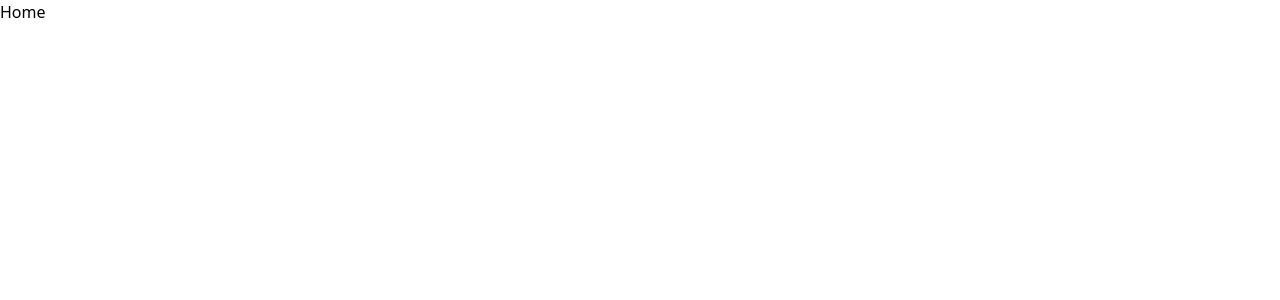
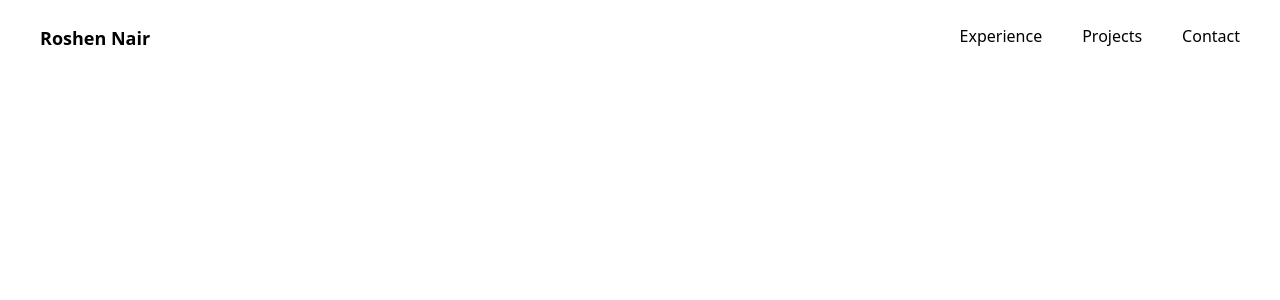
Before and after one commit to roshennair/website-v2, a Next.js app: page / in a window 1280 px wide. Shown: the top 300 px of the page. Built offline with nearby package versions, Linux system fonts and the light colour scheme.

Commit message:
Create header component

```diff
--- /dev/null
+++ b/components/header.tsx
@@ -0,0 +1,51 @@
+import { MenuIcon, XIcon } from '@heroicons/react/solid';
+import { useState } from 'react';
+import Link from 'next/link';
+
+const Header = () => {
+	const [showMenu, setShowMenu] = useState(false);
+
+	return (
+		<div className="flex justify-between mx-auto px-10 py-6">
+			<div>
+				<Link href="/">
+					<a>
+						<h1 className="text-lg font-bold">Roshen Nair</h1>
+					</a>
+				</Link>
+			</div>
+			<div className="md:hidden">
+				{showMenu
+					? (
+						<div className="flex flex-col items-end">
+							<XIcon className="h-6 cursor-pointer" onClick={() => setShowMenu(false)} />
+							<nav>
+								<ul className="flex flex-col">
+									<li className="pt-5 pb-1 text-right">
+										<a className="block w-full" href="#experience" onClick={() => setShowMenu(false)}>Experience</a>
+									</li>
+									<li className="py-1 text-right">
+										<a className="block w-full" href="#projects" onClick={() => setShowMenu(false)}>Projects</a>
+									</li>
+									<li className="py-1 text-right">
+										<a className="block w-full" href="#contact" onClick={() => setShowMenu(false)}>Contact</a>
+									</li>
+								</ul>
+							</nav>
+						</div>
+					)
+					: <MenuIcon className="h-6 cursor-pointer" onClick={() => setShowMenu(true)} />
+				}
+			</div>
+			<nav className="hidden md:block">
+				<ul className="flex">
+					<li className="ml-10"><a href="#experience">Experience</a></li>
+					<li className="ml-10"><a href="#projects">Projects</a></li>
+					<li className="ml-10"><a href="#contact">Contact</a></li>
+				</ul>
+			</nav>
+		</div>
+	);
+}
+
+export default Header;
--- a/package.json
+++ b/package.json
@@ -9,6 +9,7 @@
     "lint": "next lint"
   },
   "dependencies": {
+    "@heroicons/react": "^1.0.4",
     "next": "11.1.2",
     "react": "17.0.2",
     "react-dom": "17.0.2"
--- a/pages/index.tsx
+++ b/pages/index.tsx
@@ -1,9 +1,16 @@
 import { NextPage } from 'next';
+import Head from 'next/head';
+import Header from '../components/header';
 
 const Home: NextPage = () => {
 	return (
-		<h1>Home</h1>
-	)
+		<div>
+			<Head>
+				<title>Roshen Nair</title>
+			</Head>
+			<Header />
+		</div>
+	);
 }
 
 export default Home;
--- a/tailwind.config.js
+++ b/tailwind.config.js
@@ -2,10 +2,11 @@ module.exports = {
 	purge: ['./pages/**/*.{js,ts,jsx,tsx}', './components/**/*.{js,ts,jsx,tsx}'],
 	darkMode: false, // or 'media' or 'class'
 	theme: {
-		extend: {},
+		extend: {}
 	},
 	variants: {
 		extend: {},
 	},
 	plugins: [],
+	mode: 'jit'
 }
```
Also changed, not shown: 1 other file (tests, documents, lock files or other folders).
